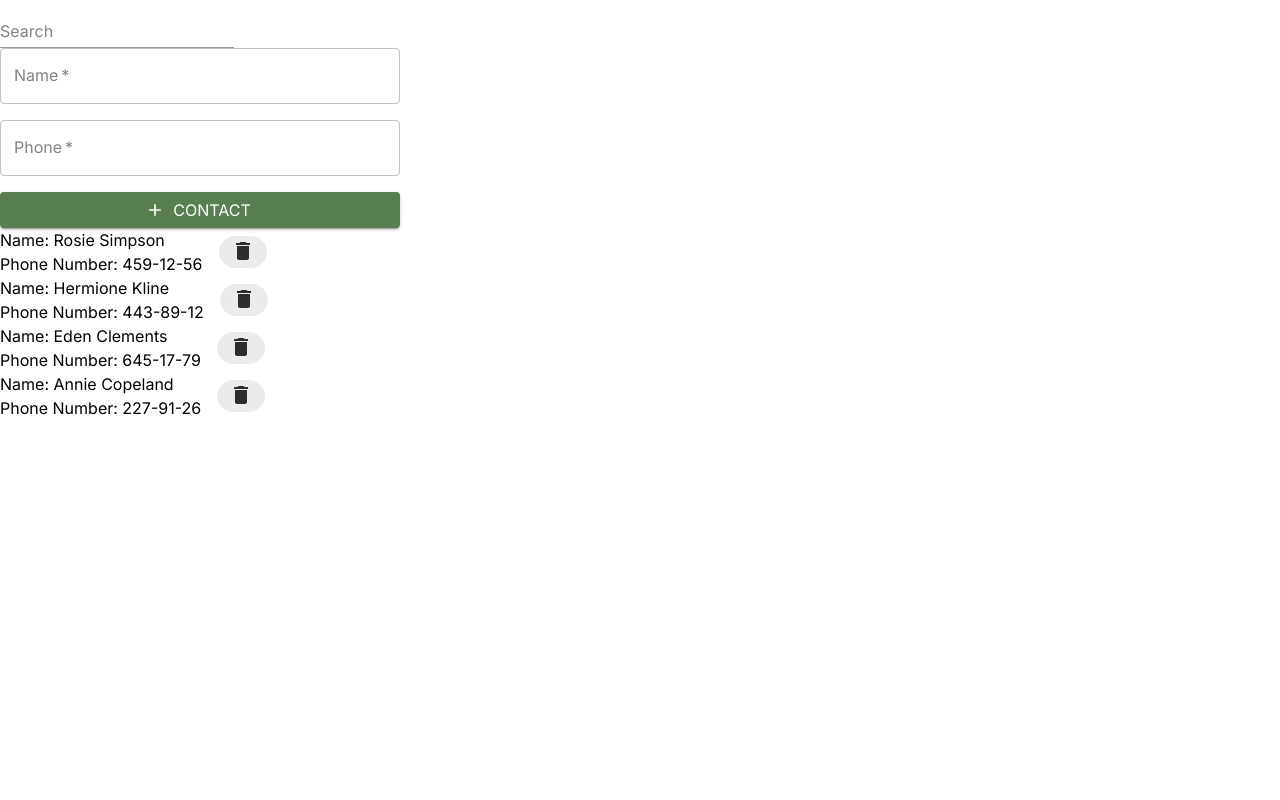
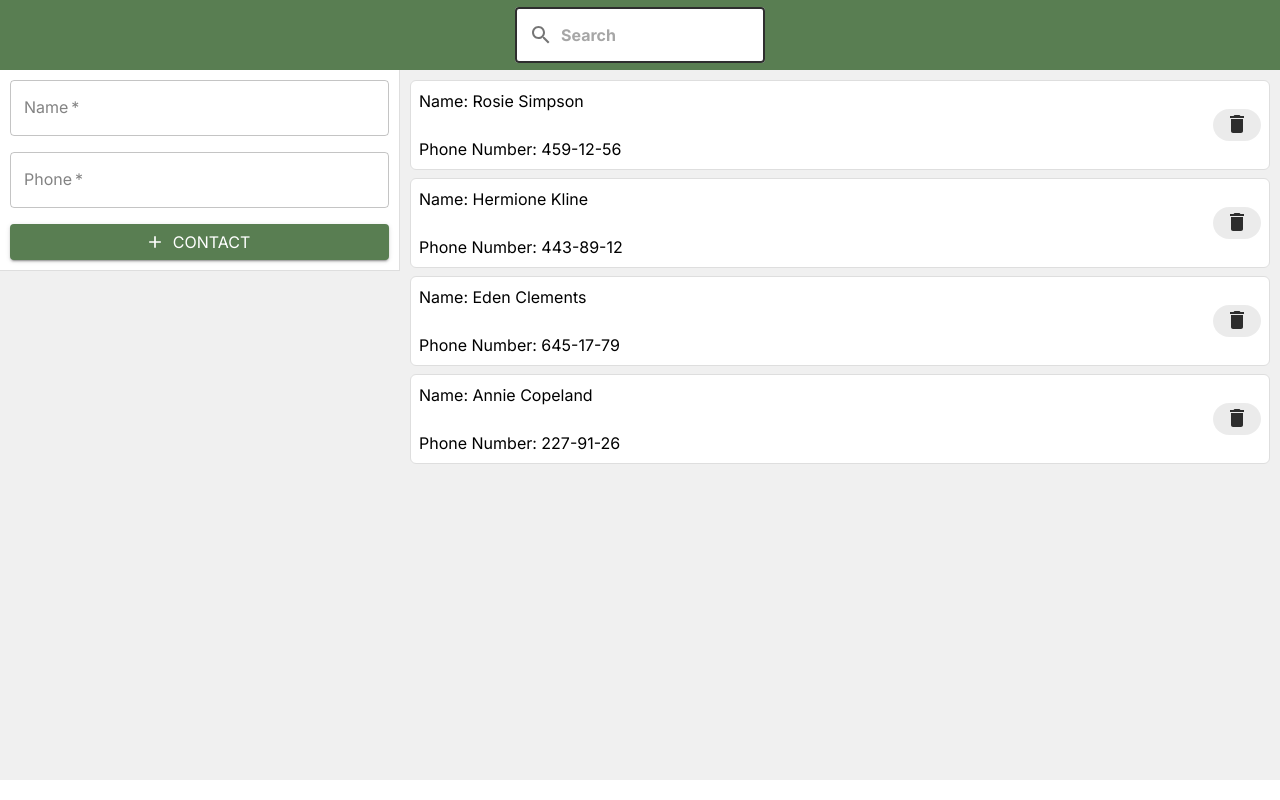
Before and after one commit to PPTZZ/goit-react-hw-02-phonebook, a React (Vite) app: page / in a window 1280 px wide. Built offline with nearby package versions, Linux system fonts and the light colour scheme.

Commit message:
added some styling

```diff
--- a/src/components/App.jsx
+++ b/src/components/App.jsx
@@ -3,6 +3,7 @@ import InputForm from './InputForm';
 import Search from './Search';
 import Contacts from './Contacts';
 import { nanoid } from 'nanoid';
+import { Stack } from '@mui/material';
 
 export default class App extends Component {
   state = {
@@ -50,8 +51,10 @@ export default class App extends Component {
     return (
       <>
         <Search onSearchChange={this.handleSearchChange} />
-        <InputForm onFormSubmit={this.handleSubmit} />
+        <Stack  direction='row' width='100vw' height='calc(100vh - 90px)' backgroundColor='background.default'>
+        <InputForm onFormSubmit={this.handleSubmit}/>
         <Contacts contacts={fileteredContacts} onDelete={this.handleDelete} />
+        </Stack>
       </>
     );
   }
--- a/src/components/Contacts.jsx
+++ b/src/components/Contacts.jsx
@@ -16,14 +16,34 @@ export default class Contacts extends Component {
   renderContacts = contactList => {
     return contactList.map(contact => {
       return (
-        <Box key={contact.id} id={contact.id} onClick={this.handleDelete}>
-          <Grid2 container columnSpacing={2} sx={{ alignItems: 'center' }}>
-            <Grid2>
+        <Box
+          key={contact.id}
+          id={contact.id}
+          onClick={this.handleDelete}
+          sx={{
+            p:1,
+            width: 'calc(100vw - 420px)',
+            mb: 1,
+            bgcolor: 'background.white',
+            border: '1px #dedede solid',
+            height: 90,
+            borderRadius: 1.5,
+            overflow: 'hidden',
+          }}>
+          <Grid2
+            container
+            columnSpacing={2}
+            sx={{
+              alignItems: 'center',
+              height: '100%',
+              justifyContent: 'space-between',
+            }}>
+            <Grid2 container direction='column' justifyContent='space-between' height={1}>
               <Typography>Name: {contact.name} </Typography>
               <Typography>Phone Number: {contact.number}</Typography>
             </Grid2>
             <Grid2>
-              <Chip label={<DeleteIcon />} />
+              <Chip label={<DeleteIcon />} sx={{'&:hover':{cursor:'pointer', bgcolor:'lightgray'}}}/>
             </Grid2>
           </Grid2>
         </Box>
@@ -32,7 +52,7 @@ export default class Contacts extends Component {
   };
 
   render() {
-    return <>{this.renderContacts(this.props.contacts)}</>;
+    return <Box sx={{p:'10px'}}>{this.renderContacts(this.props.contacts)}</Box>;
   }
 }
 
--- a/src/components/InputForm.jsx
+++ b/src/components/InputForm.jsx
@@ -10,9 +10,9 @@ export default class InputForm extends Component {
   };
 
   handleSubmit = e => {
-	e.preventDefault();
-	this.props.onFormSubmit(this.state)
-  e.target.reset()
+    e.preventDefault();
+    this.props.onFormSubmit(this.state);
+    e.target.reset();
   };
 
   handleChange = e => {
@@ -25,8 +25,13 @@ export default class InputForm extends Component {
       <>
         <form onSubmit={this.handleSubmit}>
           <Stack
+            backgroundColor='background.white'
             sx={{
+              borderRight:'1px solid #dedede',
+              borderBottom:'1px solid #dedede',
+              p:'10px',
               width: 400,
+
             }}
             spacing={2}>
             <TextField
@@ -35,7 +40,7 @@ export default class InputForm extends Component {
               id='name-input'
               type='text'
               name='name'
-              pattern="^[a-zA-Zа-яА-Я]+(([' -][a-zA-Zа-яА-Я ])?[a-zA-Zа-яА-Я]*)*$"
+              InputBaseComponentProps={{pattern:"^[a-zA-Zа-яА-Я]+(([' -][a-zA-Zа-яА-Я ])?[a-zA-Zа-яА-Я]*)*$"}}
               title="Name may contain only letters, apostrophe, dash and spaces. For example Adrian, Jacob Mercer, Charles de Batz de Castelmore d'Artagnan."
               required
             />
@@ -44,7 +49,7 @@ export default class InputForm extends Component {
               label='Phone'
               type='number'
               name='number'
-              pattern='\+?\d{1,4}?[-.\s]?\(?\d{1,3}?\)?[-.\s]?\d{1,4}[-.\s]?\d{1,4}[-.\s]?\d{1,9}'
+              InputBaseComponentProps={{pattern:" +?d{1,4}?[-.s]?(?d{1,3}?)?[-.s]?d{1,4}[-.s]?d{1,4}[-.s]?d{1,9}"}}
               title='Phone number must be digits and can contain spaces, dashes, parentheses and can start with +'
               required
             />
--- a/src/components/Search.jsx
+++ b/src/components/Search.jsx
@@ -1,18 +1,42 @@
-import { Grid2, TextField } from "@mui/material";
-import PropTypes from "prop-types";
-const Search = ({onSearchChange}) => {
+import SearchIcon from '@mui/icons-material/Search';
+import { AppBar, InputAdornment, TextField } from '@mui/material';
+import PropTypes from 'prop-types';
+const Search = ({ onSearchChange }) => {
+  return (
+    <AppBar position='static' sx={{height:70, alignItems:'center', justifyContent:'center'}}>
+      <TextField
+        variant='outlined'
+        placeholder='Search'
+        sx={{
 
-    return(
-        <>
-        <Grid2 container >
-            <TextField variant="standard" label='Search' onChange={onSearchChange}/>
-        </Grid2>
-        </>
-    );
+          width: 250,
+          '& .MuiOutlinedInput-root': {
+            color:'text.primary',
+            backgroundColor:'#fff',
+            fontWeight: 'bold',
+            '& .MuiOutlinedInput-notchedOutline': {
+              borderColor: '#2e2e2e',
+              borderWidth: '2px',
+            },
+          },
+        }}
+        slotProps={{
+          input: {
+            startAdornment: (
+              <InputAdornment position='start'>
+                <SearchIcon />
+              </InputAdornment>
+            ),
+          },
+        }}
+        onChange={onSearchChange}
+      />
+    </AppBar>
+  );
 };
 
 Search.propTypes = {
-    onSearchChange: PropTypes.func,
-  };
+  onSearchChange: PropTypes.func,
+};
 
 export default Search;
--- a/src/index.css
+++ b/src/index.css
@@ -10,4 +10,5 @@ input[type='number']::-webkit-outer-spin-button {
   font-family: 'Inter', sans-serif;
   font-optical-sizing: auto;
   margin: 0;
+  box-sizing: border-box;
 }
--- a/src/theme/theme.js
+++ b/src/theme/theme.js
@@ -10,7 +10,8 @@ export let theme = createTheme({
       main: '#c6a969',
     },
     background: {
-      default: '#ffffec',
+      default: '#F0F0F0',
+      white:'#fff'
     },
     text: {
       primary: '#2d2d2d',
```
